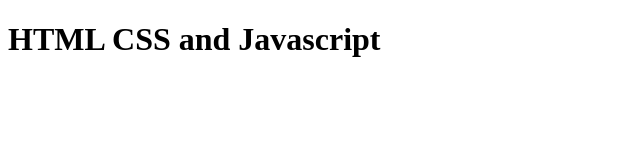
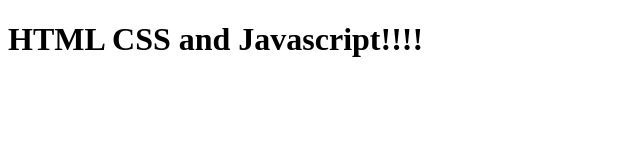
Before and after one commit to courserarh/htmlcssjs, a plain HTML site: page index.html in a window 1280 px wide. Shown: the full height of the page, 0-640 px from the left. Drawn offline with Linux system fonts and the light colour scheme.

Commit message:
Updated index file

```diff
--- a/index.html
+++ b/index.html
@@ -5,6 +5,6 @@
     <title>HTML CSS and Javascript</title>
   </head>
   <body>
-    <h1>HTML CSS and Javascript</h1>
+    <h1>HTML CSS and Javascript!!!!</h1>
   </body>
 </html>
```
